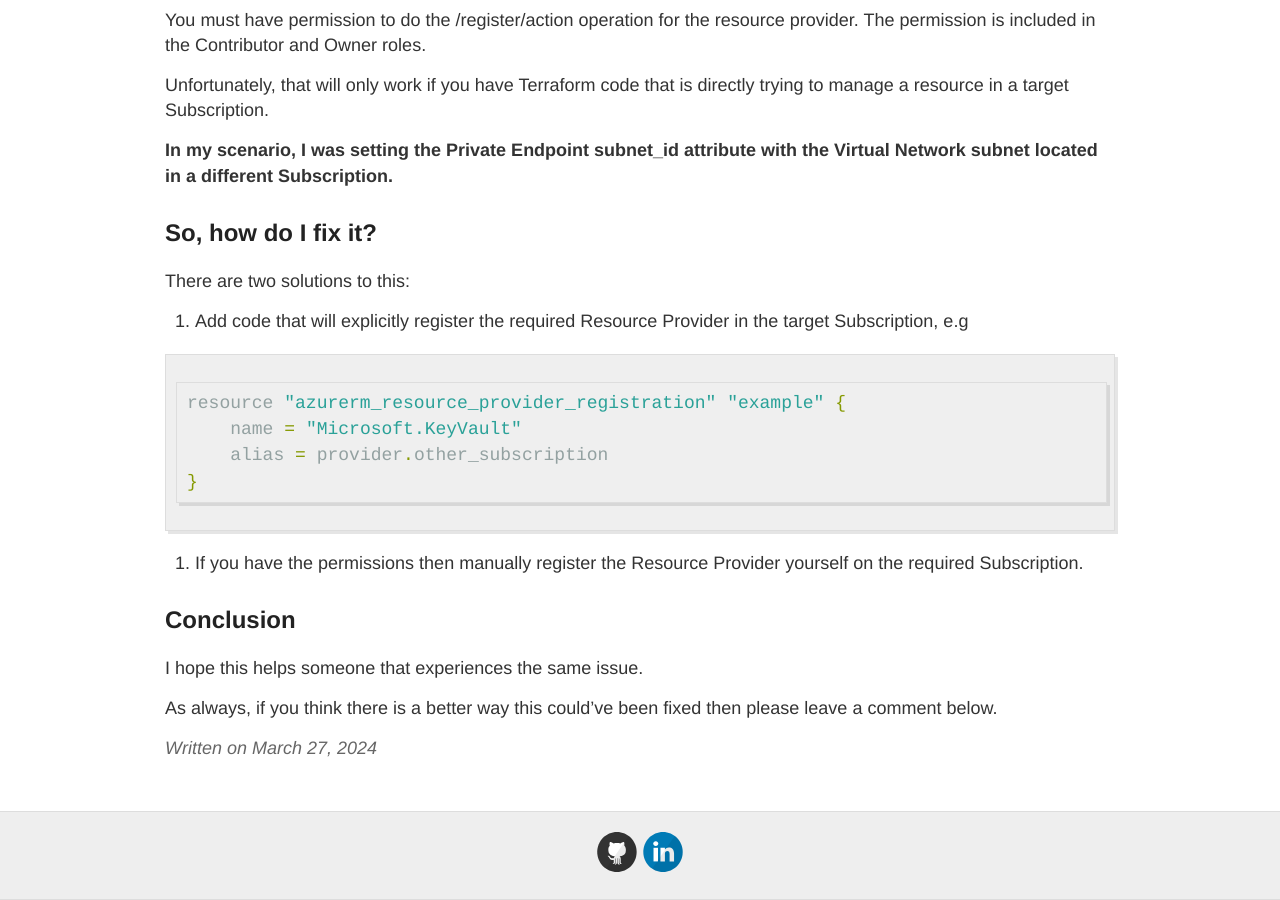
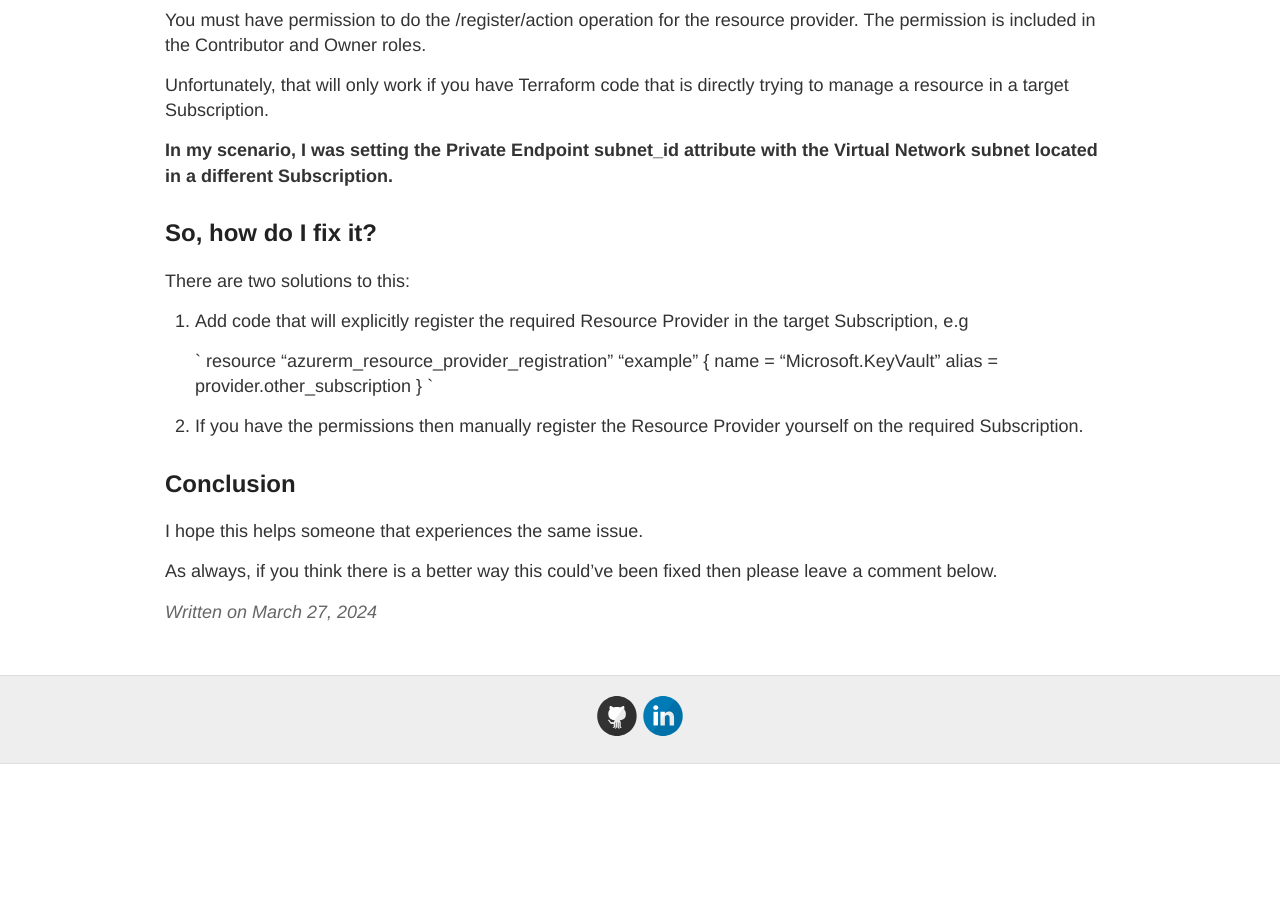
Before and after one commit to philipstreet/philipstreet.github.io, a Jekyll site: the page built from _posts/2024-03-27-object-id-not-authorized-to-register-resource-provider.md, in a window 1280 px wide and 900 px high, scrolled down 1530 px. Built offline with Jekyll 4.4.1, drawn with Linux system fonts in a browser that asks for light colours; after the commit the page ends 2294 px from its top, so only the background shows below that; some of the changed lines change nothing that is shown.

Commit message:
Code formatting

````diff
--- a/_posts/2024-03-27-object-id-not-authorized-to-register-resource-provider.md
+++ b/_posts/2024-03-27-object-id-not-authorized-to-register-resource-provider.md
@@ -44,14 +44,14 @@
 
 1. Add code that will explicitly register the required Resource Provider in the target Subscription, e.g
 
-```java
-resource "azurerm_resource_provider_registration" "example" {
-    name = "Microsoft.KeyVault"
-    alias = provider.other_subscription
-}
-```
+    `
+    resource "azurerm_resource_provider_registration" "example" {
+        name = "Microsoft.KeyVault"
+        alias = provider.other_subscription
+    }
+    `
 
-2. If you have the permissions then manually register the Resource Provider yourself on the required Subscription.
+1. If you have the permissions then manually register the Resource Provider yourself on the required Subscription.
 
 ## Conclusion
 
````
